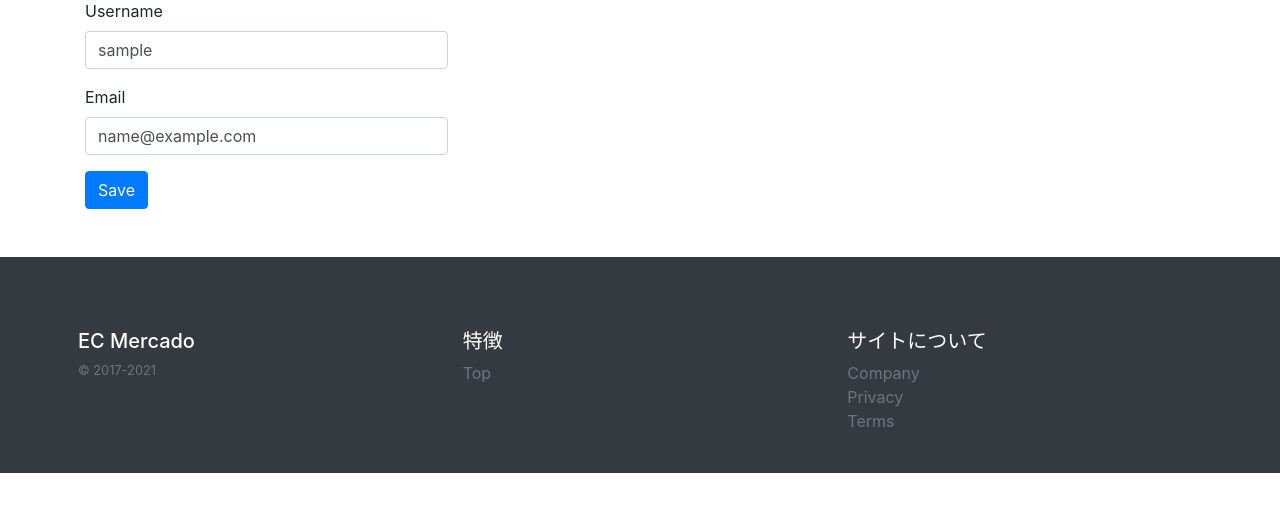
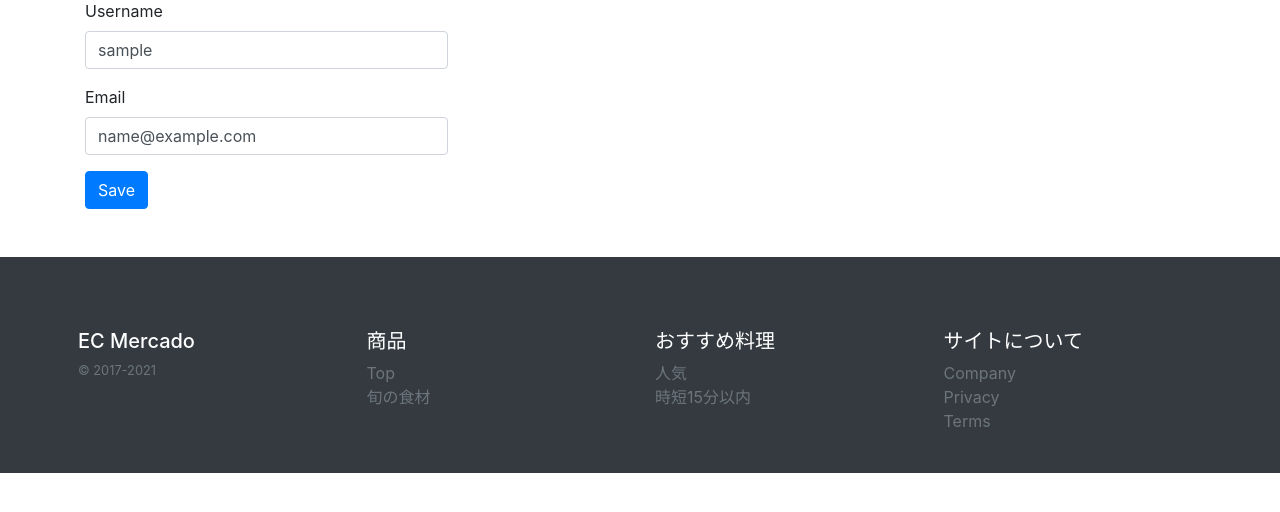
Before and after one commit to camino3tiago/EC-Mercado, a Django app: page /account/ in a window 1280 px wide. Shown: the part 153-665 px from the top of the page. Run offline with Django 3.2, Linux system fonts and the light colour scheme; the visitor is signed in with stand-in values (Sample User, id 1); data comes from the database, SQL or seed files in the repository; some libraries are stand-ins or nearby versions.

Commit message:
updated footer

```diff
--- a/config/custom_context_processors.py
+++ b/config/custom_context_processors.py
@@ -1,12 +1,23 @@
 from django.conf import settings
 from base.models import Item
+import datetime
 
 # 全てのtemplateで共通に使えるcontextを定義できる
 
 def base(request):
     items = Item.objects.filter(is_published=True)
+    current_month = datetime.date.today().month
+    if 3 <= current_month <= 5:
+        season = 'spring'
+    elif 6 <= current_month <= 8:
+        season = 'summer'
+    elif 9 <= current_month <= 11:
+        season = 'autumn'
+    else:
+        season = 'winter'
     return {
         'TITLE': settings.TITLE,
         'ADDITIONAL_ITEMS': items,  # 追加アイテム(おすすめとして表示する)
-        'POPULAR_ITEMS': items.order_by('-sold_count') # 人気アイテム
+        'POPULAR_ITEMS': items.order_by('-sold_count'), # 人気アイテム
+        'SEASON': season
     }
--- a/templates/snippets/footer.html
+++ b/templates/snippets/footer.html
@@ -5,28 +5,19 @@
             <small class="d-block mb-3 text-muted">&copy; 2017-2021</small>
         </div>
         <div class="col-6 col-md">
-            <h5>特徴</h5>
+            <h5>商品</h5>
             <ul class="list-unstyled text-small ">
                 <li><a class="link-secondary text-muted" href="{% url 'top' %}">Top</a></li>
-            </ul>
-        </div>
-
-        <!--div class="col-6 col-md">
-            <h5>季節のおすすめ食材</h5>
-            <ul class="list-unstyled text-small">
-                <li><a class="link-secondary text-muted" href="{% url 'tag_list' 'spring' %}">春 3~5月</a></li>
-                <li><a class="link-secondary text-muted" href="{% url 'tag_list' 'summer' %}">夏 6~8月 </a></li>
-                <li><a class="link-secondary text-muted" href="{% url 'tag_list' 'autumn' %}">秋 9~11月</a></li>
-                <li><a class="link-secondary text-muted" href="{% url 'tag_list' 'winter' %}">冬 12~2月</a></li>
+                <li><a class="link-secondary text-muted" href="{% url 'tag_list' SEASON %}">旬の食材</a></li>
             </ul>
         </div>
         <div class="col-6 col-md">
-            <h5>料理のご提案</h5>
+            <h5>おすすめ料理</h5>
             <ul class="list-unstyled text-small">
                 <li><a class="link-secondary text-muted" href="#">人気</a></li>
                 <li><a class="link-secondary text-muted" href="#">時短15分以内</a></li>
             </ul>
-        </div-->
+        </div>
         <div class="col-6 col-md">
             <h5>サイトについて</h5>
             <ul class="list-unstyled text-small">
```
Also changed, not shown: base/views/item_views.py (+12 -12 lines).
